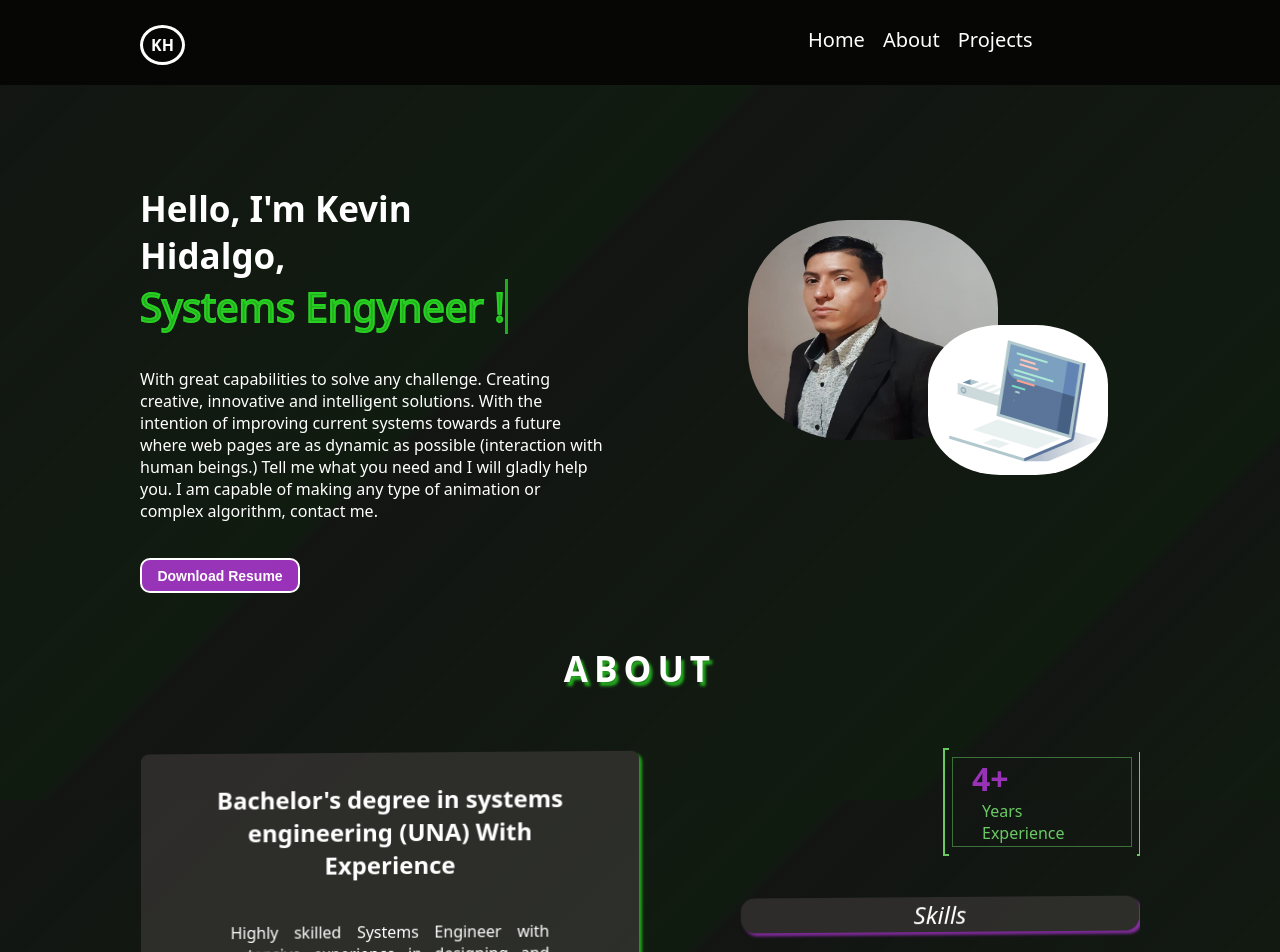
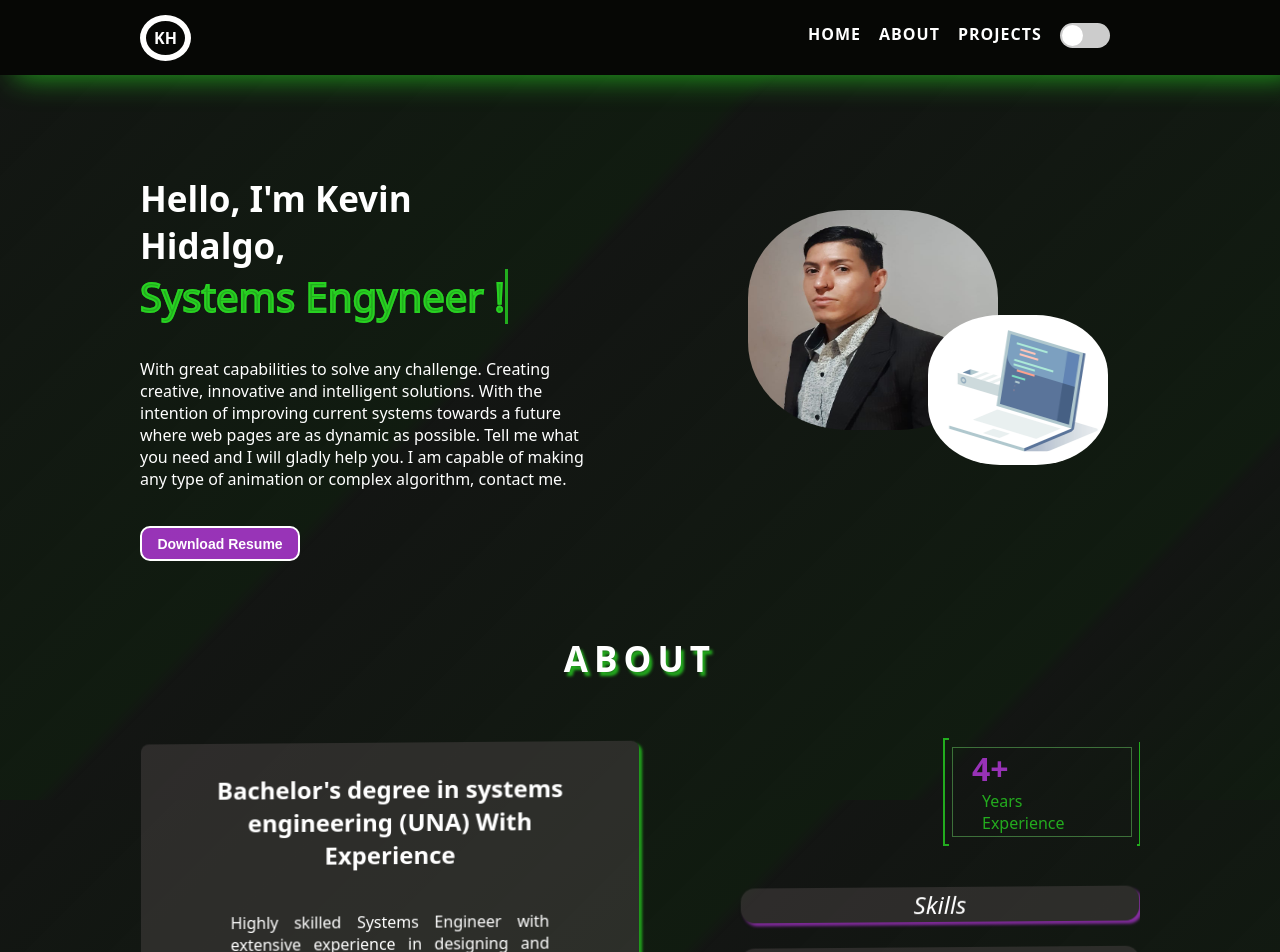
Before and after one commit to KevinHidalgo/portafolio, an Angular app: page / in a window 1280 px wide. Shown: the top 952 px of the page. Built offline with nearby package versions, Linux system fonts and the light colour scheme.

Commit message:
Nuevo tema y cambios en el navbar

```diff
--- a/src/app/app.component.ts
+++ b/src/app/app.component.ts
@@ -1,4 +1,4 @@
-import { Component } from '@angular/core';
+import { Component} from '@angular/core';
 import { CommonModule } from '@angular/common';
 import { RouterOutlet } from '@angular/router';
 import { NavbarComponent } from './navbar/navbar.component';
--- a/src/app/body/body.component.css
+++ b/src/app/body/body.component.css
@@ -13,6 +13,7 @@ height: 240px;
     width: 50%;
     position: relative;
     animation: moverCentro 2s ease-out forwards;
+    color: var(--text-color);
 }
 
 
@@ -30,14 +31,15 @@ height: 240px;
     font-size: 35px;
     margin: auto;
     margin-top: -80px;
+    color: var(--text-color);
 }
 
 .content1 .text span{
     font-size: 40px;
     position: relative;
-    -webkit-text-stroke: 0.12rem rgba(41, 221, 35, 0.753);
+    -webkit-text-stroke: 0.12rem var(--decoracion);
     color: transparent;
-    background-image: linear-gradient(rgba(41, 221, 35, 0.753),rgba(41, 221, 35, 0.753));
+    background-image: linear-gradient(var(--decoracion),var(--decoracion));
     background-repeat: no-repeat;
     background-position: 0 0;
     -webkit-background-clip: text;
@@ -53,7 +55,7 @@ height: 240px;
     left: 0;
     width: 0%;
     height: 100%;
-    border-right: 3px solid rgba(41, 221, 35, 0.753);
+    border-right: 3px solid var(--decoracion);
     animation: lineaAnimacion 6s linear infinite;
     animation-delay: 2s;
 }
@@ -88,16 +90,17 @@ height: 240px;
     font-weight: 600;
     height: 35px;
     width: 160px;
-    background-color:rgba(197, 60, 238, 0.753);
+    background-color:var(--decoracion2);
     border-radius: 10px;
-    border:2px solid white;
+    border:2px solid var(--text-color);
     cursor: pointer;
     transition: all .4s ease;
+    color: var(--text-color2);
 }
 
 .content1 .text button:hover{
-    background-color:rgba(41, 221, 35, 0.753);
-    color: white;
+    background-color:var(--color-bg);
+    color: var(--text-color2);
 }
 
 .content1 .imagenes{
@@ -173,10 +176,11 @@ height: 240px;
     font-weight: 800;
     text-align: center;
     letter-spacing: 6px;
-    text-shadow: 3px 4px 3px rgba(41, 221, 35, 0.753); /* Sombra letras en verde */
+    text-shadow: 3px 4px 3px var(--decoracion); /* Sombra letras en verde */
     opacity: 0; /* Inicialmente invisible */
     transform: scale(0.5) translateY(100px); /* Escala pequeña y desplazada hacia abajo */
     transition: transform 1s ease, opacity 1s ease; /* Transiciones suaves */
+    color: var(--text-color);
     }
 
     .About h2.reveal {
@@ -220,10 +224,10 @@ height: 240px;
         height: 330px;
         text-align: center;
         justify-content: center;
-        background-color: rgba(75, 70, 70, 0.466);
+        background-color: var(--contenido);
         border-radius: 8px; /* Bordes redondeados */
-        box-shadow: 0 4px 6px rgba(0, 0, 0, 0.2), /* Sombra superior */
-        3px 3px 3px rgba(41, 221, 35, 0.753); /* rgba(197, 60, 238, 0.753); Sombra en color base */
+        box-shadow: 0 4px 6px var(--sombraSuperior), /* Sombra superior */
+        3px 3px 3px var(--decoracion); /* rgba(197, 60, 238, 0.753); Sombra en color base */
         transform: rotateX(-5deg) rotateY(5deg); /* Inclinación leve */
         transform-style: preserve-3d; /* Mantener el efecto 3D */
         transition: transform 0.3s ease, box-shadow 0.3s ease;
@@ -231,8 +235,8 @@ height: 240px;
 
     .content2 .descripcion:hover {
         transform:  rotateX(-3deg) rotateY(3deg) translateY(-6px); /* Efecto al pasar el mouse */
-        box-shadow: 0 6px 12px rgba(0, 0, 0, 0.3),
-                    4px 4px 3px rgba(41, 221, 35, 0.9); /* Incrementa la sombra */
+        box-shadow: 0 6px 12px var(--sombraSuperior),
+                    4px 4px 3px var(--IncrementoDecoracion); /* Incrementa la sombra */
       }
 
     .content2 .descripcion h2{
@@ -240,12 +244,14 @@ height: 240px;
         margin: auto;
         margin-top: 30px;
         margin-bottom: 40px;
+        color: var(--text-color2);
     }
 
     .content2 .descripcion p{
         width: 320px;
         margin: auto;
         text-align: justify;
+        color: var(--text-color2);
     }
 
     .content2 .items-Experience{
@@ -258,8 +264,8 @@ height: 240px;
         margin-left: 212px;
         cursor: pointer;
         position: relative;
-        color: #69ca62; /* Color verde */
-        box-shadow: inset 0 0 0 1px rgba(105, 202, 98, 0.5); /* Sombra interna en verde */
+        color: var(--decoracion); /* Color verde */
+        box-shadow: inset 0 0 0 1px var(--sombraInterna); /* Sombra interna en verde */
         animation: clipMe 8s linear infinite;
     }
 
@@ -284,7 +290,7 @@ height: 240px;
 
 .content2 .experience:hover::before,
 .content2 .experience:hover::after {
-  background-color: rgba(41, 221, 35, 0.1);
+  background-color: var(--sombraInterna);
 }
 
 /* Animación clipMe */
@@ -304,7 +310,7 @@ height: 240px;
 }
 
     .content2 .experience .years h3{
-        color:rgba(197, 60, 238, 0.753);
+        color:var(--decoracion3);
         font-size: 32px;
         font-weight: 800;
         margin-top: 5px;
@@ -319,17 +325,17 @@ height: 240px;
 
     .content2 .skills h2{
         width: auto;
-        color: white;
+        color: var(--text-color2);
         text-align: center;
-        background-color: rgba(75, 70, 70, 0.466);
+        background-color: var(--contenido);
         border-radius: 14px;
         padding: 1px;
         font-style: italic;
         font-weight: 400;
         margin-top: 50px;
         margin-bottom: 25px;
-        box-shadow: 0 4px 6px rgba(0, 0, 0, 0.2), /* Sombra superior */
-        3px 3px 3px rgba(197, 60, 238, 0.753); /* rgba(41, 221, 35, 0.753); Sombra en color base */
+        box-shadow: 0 4px 6px var(--sombraSuperior), /* Sombra superior */
+        3px 3px 3px var(--decoracion2); /* rgba(41, 221, 35, 0.753); Sombra en color base */
         transform: rotateX(-5deg) rotateY(5deg); /* Inclinación leve */
     }
 
@@ -338,11 +344,12 @@ height: 240px;
         width: auto;
         overflow: hidden;
         border-radius: 14px;
-        background-color: rgba(75, 70, 70, 0.466);
+        background-color: var(--contenido);
         height: 120px;
-        box-shadow: 0 4px 6px rgba(0, 0, 0, 0.2), /* Sombra superior */
-        0px 3px rgba(41, 221, 35, 0.753); /* rgba(197, 60, 238, 0.753);  rgba(41, 221, 35, 0.753); Sombra en color base */
+        box-shadow: 0 4px 6px var(--sombraSuperior), /* Sombra superior */
+        0px 3px var(--decoracion);/* rgba(197, 60, 238, 0.753);  rgba(41, 221, 35, 0.753); Sombra en color base */
         transform: rotateX(-5deg) rotateY(5deg); /* Inclinación leve */
+        color: var(--text-color2);
       }
 
       .reel {
@@ -394,7 +401,8 @@ height: 240px;
         text-align: center;
         margin-bottom: 60px;
         letter-spacing: 6px;
-        text-shadow: 3px 4px 3px rgba(41, 221, 35, 0.753); /* Sombra letras en verde */
+        text-shadow: 3px 4px 3px var(--decoracion); /* Sombra letras en verde */
+        color: var(--text-color);
         }
 
     .content3 .container-card{
@@ -440,7 +448,7 @@ height: 240px;
     }
 
     .content3 .description .tecnologia p{
-        color:white;
+        color:var(--text-color);
         background-color: rgba(197, 60, 238, 0.753);
         border-radius: 8px;
         width: 130px;
@@ -779,7 +787,8 @@ height: 240px;
         text-align: center;
         margin-bottom: 60px;
         letter-spacing: 6px;
-        text-shadow: 3px 4px 3px rgba(41, 221, 35, 0.753); /* Sombra letras en verde */
+        text-shadow: 3px 4px 3px var(--decoracion); /* Sombra letras en verde */
+        color: var(--text-color);
         }
 
     .content4 .container-card{
@@ -806,7 +815,7 @@ height: 240px;
 				transform: translateZ(30px);
 			}
 			&:after{
-				background-color: black;
+				background-color:  var(--text-color);
 			}
 			h1{
 				transform: translateZ(100px);
@@ -838,8 +847,8 @@ height: 240px;
 		&:before{
 			content: '';
 			position: absolute;
-			border: 5px solid rgba(255,255,255,.5);
-			box-shadow: 0 0 12px rgba(14, 180, 14, 0.8);
+			border: 5px solid var(--contenido);
+			box-shadow: 0 0 12px var(--decoracion);
 			top:20px;
 			left:20px;
 			right:20px;
@@ -858,7 +867,7 @@ height: 240px;
 			bottom:0px;
 			z-index: 2;
 			transition: ease all 1.3s;
-			background: rgba(0,0,0,.4);
+			background: var(--sombraTarjeta);
 		}
 		&.item-a{
 			background-image: url('../../assets/images/ImagenBargiam2.JPG');
@@ -877,7 +886,7 @@ height: 240px;
 			position: absolute;
 			bottom: 55px;
 			left: 50px;
-			color: whitesmoke;
+			color: var(--text-color);
 			transform-style: preserve-3d;
   		    transition: ease all 2.3s;
 			z-index:3;
@@ -890,7 +899,7 @@ height: 240px;
 			position: absolute;
 			top: 55px;
 			right: 50px;
-			color: white;
+			color: var(--text-color);
 			transform-style: preserve-3d;
   		    transition: ease all 2.3s;
 			z-index:4;
@@ -902,7 +911,7 @@ height: 240px;
 		position: absolute;
 		height: 100%;
 		width: 100%;
-		background: #0b0f08;
+		background:  var(--header-bg);
 		transform-style: preserve-3d;
   	    transition: ease all 2.3s;
 		transform: translateZ(-1px);
@@ -915,22 +924,22 @@ height: 240px;
 			transition: ease transform 2.3s, ease background .5s;
 			transform: translateZ(-1px) rotatey(-180deg);
 			background: transparent;
-			border: 1px solid white;
+			border: 1px solid var(--text-color);
 			font-weight: 200;
 			font-size: 1.3em;
-			color: white;
+			color: var(--text-color);
 			padding: 14px 32px;
 			outline: none;
 			text-decoration: none;
 			&:hover{
-				background-color: white;
-				color: #0b0f08;
+				background-color: var(--header-bg);
+				color: var(--text-color);
 			}
 		}
         .tecnologia{
             transform-style: preserve-3d;
-            color:rgba(197, 60, 238, 0.753);;
-            border: 1px solid white ;
+            color:var(--decoracion2);
+            border: 1px solid var(--text-color);
             border-radius: 8px;
             width: 200px;
             height: 18px;
@@ -964,6 +973,7 @@ height: 240px;
             margin-top: 20px;
             transition: ease transform 2.3s;
 			transform: translateZ(-1px) rotatey(-180deg);
+            color: var(--text-color);
         }
 	}
 }
--- a/src/app/body/body.component.html
+++ b/src/app/body/body.component.html
@@ -6,9 +6,8 @@
       With great capabilities to solve any challenge. Creating creative,
       innovative and intelligent solutions. With the intention of improving
       current systems towards a future where web pages are as dynamic as
-      possible (interaction with human beings.) Tell me what you need and I will
-      gladly help you. I am capable of making any type of animation or complex
-      algorithm, contact me.
+      possible. Tell me what you need and I will gladly help you. I am capable
+      of making any type of animation or complex algorithm, contact me.
     </p>
     <a href="../../assets/archive/kevin.pdf" download="Mi_Curriculum.pdf">
       <button>Download Resume</button>
--- a/src/app/body/body.component.ts
+++ b/src/app/body/body.component.ts
@@ -51,7 +51,7 @@ if (rectMiddle > 0 && rectMiddle < windowHeight){
       for (let i = 0; i < 200; i++) {
         const cell = this.renderer.createElement('div');
         this.renderer.addClass(cell, 'grid-cell');
-        this.renderer.setStyle(cell,'backgroundColor','rgba(41, 221, 35, 0.753)'); // Color visible
+        this.renderer.setStyle(cell,'backgroundColor','var(--decoracion)'); // Color visible
      //   this.renderer.setStyle(cell,'border','1px solid rgba(41, 221, 35, 0.753)'); // Bordes visibles
         // Generar una opacidad inicial aleatoria
         const initialOpacity = Math.random();
--- a/src/app/navbar/navbar.component.css
+++ b/src/app/navbar/navbar.component.css
@@ -1,46 +1,47 @@
 
 .main-header-mobile{
-  background:rgba(6, 7, 5);
+  background:var(--header-bg);
   width: 100%;
   height: 60px;
-
+  justify-content: space-between;
+  box-shadow: 15px 1px 30px var(--decoracion);
 }
 
 .header{
   max-width: 1000px;
-  height:80px;
+  height:75px;
   margin: auto;
-  padding-top: 20px;
-  padding-bottom: 10px;
+  padding-top: 15px;
+  padding-bottom: 15px;
   display: flex;
   justify-content: space-between;
 }
 
 .main-header-mobile .logo-mobile{
-  height: 40px;
-  width: 40px;
+  height: 50px;
+  width: 50px;
   position: absolute;
   top:0;
-  left: 50px;
-  border: 3px solid white;
+  left: 55px;
+  border: 6px solid var(--text-color3);
   border-radius: 50%;
-  font-weight: 600;
+  font-weight: 800;
   text-align: center;
   padding:6px 6px;
   cursor: pointer;
   margin-left: 10px;
-  margin-top: 10px;
+  margin-top: 5px;
   transition:.4s ease;
   }
 
   .main-header-mobile .logo-mobile a{
     text-decoration: none;
-    color:white;
+    color:var(--text-color3);
   }
 
   .main-header-mobile .logo-mobile:hover, .main-header-mobile .logo-mobile a:hover{
-    color: rgba(41, 221, 35, 0.753);
-    border-color: rgba(41, 221, 35, 0.753);
+    color: var(--decoracion4);
+    border-color: var(--decoracion4);
     }
 
 .nav-mobile{
@@ -50,7 +51,7 @@
   width: 200px;
   top:55px;
   height:calc(80vh - 65px);
-  background:rgba(6, 7, 5, 0.61);
+  background:var(--sombraSuperior);
   transform:translateX(-100%);
   transition:.4s ease;
   z-index: 1;
@@ -60,21 +61,23 @@
 .navigation li{
   list-style:none;
   width: 100%;
-  border-bottom: 1px solid rgba(255,255,255,.5);
+  border-bottom: 1px solid var(--text-color);
 }
 
 .navigation a{
-  color:white;
+  color:var(--text-color2);
   display: block;
   line-height:3.5;
+  letter-spacing: 2px;
   padding: 0 10px;
   text-decoration:none;
   transition:.4s ease;
+  font-weight: 700;
 }
 
 .navigation a:hover{
   transform:translateX(10%);
-  color: rgba(41, 221, 35, 0.753);
+  color: var(--decoracion4);
 }
 
 #btn-nav:checked ~ nav{
@@ -82,7 +85,7 @@
 }
 
 .btn-nav{
-  color:rgb(255, 255, 255);
+  color:var(--text-color3);
   font-size:33px;
   position: absolute;
   left:0;
@@ -90,58 +93,130 @@
   cursor:pointer;
   padding:6.5px 15px;
   transition:.2s ease;
-  background:rgba(0,0,0,.1);
+  background:var(--sombraTarjeta);
 }
 
 .btn-nav:hover{
-  color:rgba(41, 221, 35, 0.753);
+  color:var(--decoracion4);
+}
+
+.main-header-mobile .switch-mobile{
+position: absolute;
+left: 122px;
+top: 8px;
 }
 
 /* Desktop */
 .main-header{
-  background:rgba(6, 7, 5);
+  background:var(--header-bg);
   width: 100%;
-  height: 85px;
+  height: 75px;
+  box-shadow: 15px 1px 30px var(--decoracion);
 }
 
 .main-header .logo{
-height: 40px;
-width: 45px;
-border: 3px solid white;
+height: 46px;
+width: 51px;
+border: 6px solid var(--text-color3);
 border-radius: 50%;
-font-weight: 600;
+font-weight: 800;
 text-align: center;
 padding-top: 6px;
 cursor: pointer;
 margin-right: 10px;
-margin-top: 5px;
 transition:.4s ease;
 }
 
 .main-header .logo a{
   text-decoration: none;
-  color:white;
+  color:var(--text-color3);
 }
 
 .main-header .logo:hover, .main-header .logo a:hover{
-  color: rgba(41, 221, 35, 0.753);
-  border-color: rgba(41, 221, 35, 0.753);
+  color:var(--decoracion4);
+  border-color: var(--decoracion4);
   }
 
 .nav-desktop{
   width: 350px;
-  padding-top:5px;
+}
+
+.navigation2 li{
+  line-height:1.8;
+
 }
 
 .navigation2 a{
-  color:white;
-  line-height:1.5;
+  color:var(--text-color);
   text-decoration:none;
   transition:.4s ease;
+  font-weight: 650;
+  font-size: 16px;
+  letter-spacing: 1px;
 }
 
 .navigation2 a:hover{
-color: rgba(41, 221, 35, 0.753);
+color: var(--decoracion);
+}
+
+.switch {
+  position: relative;
+  display: inline-block;
+  width: 50px;
+  height: 25px;
+}
+
+.switch input {
+  opacity: 0;
+  width: 0;
+  height: 0;
+}
+
+.slider {
+  position: absolute;
+  cursor: pointer;
+  top: 8px;
+  left: 0;
+  right: 0;
+  bottom: -8px;
+  background-color: #ccc;
+  -webkit-transition: .4s;
+  transition: .4s;
+}
+
+.slider:before {
+  position: absolute;
+  content: "";
+  height: 21px;
+  width: 21px;
+  left: 2px;
+  bottom: 2px;
+  background-color: white;
+  -webkit-transition: .4s;
+  transition: .4s;
+}
+
+input:checked + .slider {
+  background-color: #2196F3;
+}
+
+input:focus + .slider {
+  box-shadow: 0 0 1px #2196F3;
+}
+
+input:checked + .slider:before {
+  -webkit-transform: translateX(26px);
+  -ms-transform: translateX(26px);
+  transform: translateX(26px);
+}
+
+/* Rounded sliders */
+.slider.round {
+  border-radius: 24px;
+}
+
+.slider.round:before {
+  border-radius: 50%;
 }
 
 .nav-desktop li{
--- a/src/app/navbar/navbar.component.html
+++ b/src/app/navbar/navbar.component.html
@@ -8,11 +8,17 @@
     <div class="logo-mobile"><a href="index.html">KH</a></div>
     <nav class="nav-mobile" [class.active]="menuOpen">
       <ul class="navigation">
-        <li><a href="index.html">Home</a></li>
-        <li><a href="#About">About</a></li>
-        <li><a href="#Project">Projects</a></li>
+        <li><a href="index.html">HOME</a></li>
+        <li><a href="#About">ABOUT</a></li>
+        <li><a href="#Project">PROJECTS</a></li>
       </ul>
     </nav>
+    <div class="switch-mobile">
+      <label class="switch">
+        <input type="checkbox" (click)="toggleTheme()" />
+        <span class="slider round"></span>
+      </label>
+    </div>
   </div>
 </header>
 
@@ -21,9 +27,15 @@
     <div class="logo"><a href="index.html">KH</a></div>
     <nav class="nav-desktop" id="nav">
       <ul class="navigation2">
-        <li><a href="index.html">Home</a></li>
-        <li><a href="#About" class="scrolly">About</a></li>
-        <li><a href="#Project" class="scrolly">Projects</a></li>
+        <li><a href="index.html">HOME</a></li>
+        <li><a href="#About" class="scrolly">ABOUT</a></li>
+        <li><a href="#Project" class="scrolly">PROJECTS</a></li>
+        <li>
+          <label class="switch">
+            <input type="checkbox" (click)="toggleTheme()" />
+            <span class="slider round"></span>
+          </label>
+        </li>
       </ul>
     </nav>
   </div>
--- a/src/styles.css
+++ b/src/styles.css
@@ -1,4 +1,45 @@
 /* You can add global styles to this file, and also import other style files */
+:root {
+    --bg-gradient: linear-gradient(135deg, rgba(19, 22, 19, 0.699), rgba(7, 80, 5, 0.151) 40%, rgba(19, 22, 19, 0.699) 41%, rgba(7, 80, 5, 0.151) 82%, rgba(19, 22, 19, 0.699) 83%, rgba(7, 80, 5, 0.151) 100%);
+    --text-color: #ffffff;
+    --text-color2: #ffffff;
+    --text-color3: #ffffff;
+    --color-bg: rgba(41, 221, 35, 0.753);
+    --header-bg: rgba(6, 7, 5);
+    --footer-bg: rgba(6, 7, 5);
+    --decoracion: rgba(41, 221, 35, 0.753);
+    --decoracion2: rgba(197, 60, 238, 0.753);
+    --decoracion3: rgba(197, 60, 238, 0.753);
+    --decoracion4: rgba(41, 221, 35, 0.753);
+    --IncrementoDecoracion: rgba(41, 221, 35, 0.9);
+    --contenido:rgba(75, 70, 70, 0.466);
+    --sombraSuperior:rgba(0, 0, 0, 0.2);
+    --sombraInterna:rgba(105, 202, 98, 0.5);
+    --sombraTarjeta:rgba(0, 0, 0, 0.2);
+}
+
+.light-theme {
+    --bg-gradient: linear-gradient(135deg, #FFFFFF, #E9F1FA 40%, #FFFFFF 41%, #E9F1FA 82%, #FFFFFF 83%, #E9F1FA 100%);
+    --text-color: #072f50;
+    --text-color2: #FFFFFF;
+    --text-color3: #00ABE4;
+    --color-bg: #072f50;
+    --header-bg: #E9F1FA;
+    --footer-bg: #E9F1FA;
+    --decoracion:#00ABE4;
+    --decoracion2: #00ABE4;
+    --decoracion3: #072f50;
+    --decoracion4: #072f50;
+    --IncrementoDecoracion: rgb(0, 171, 228,0.9);
+    --contenido:#072f50;
+    --sombraSuperior:#072f5091;
+    --sombraInterna:rgb(0, 171, 228,0.5);
+    --sombraTarjeta:rgba(0, 0, 0, 0.2);
+}
+    /*azul claro (#E9F1FA), azul brillante (#00ABE4), blanco (#FFFFFF)*/
+
+
+
 *{
     color-scheme:dark;
     box-sizing: border-box;
@@ -8,7 +49,7 @@
 
 body{
     font-family: system-ui, -apple-system, BlinkMacSystemFont, 'Segoe UI', Roboto, Oxygen, Ubuntu, Cantarell, 'Open Sans', 'Helvetica Neue', sans-serif;
-    background: linear-gradient(135deg, rgba(19, 22, 19, 0.699),rgba(7, 80, 5, 0.151) 40%,rgba(19, 22, 19, 0.699) 41%, rgba(7, 80, 5, 0.151) 82%,rgba(19, 22, 19, 0.699) 83%,rgba(7, 80, 5, 0.151) 100%);
+    background: var(--bg-gradient);
     background-attachment: fixed; /* Fija el fondo al viewport */
     background-size: cover; /* Asegura que cubra todo */
 }
```
Also changed, not shown: src/app/footer/footer.component.css (+10 -6 lines), src/app/navbar/navbar.component.ts (+17 -2 lines).
